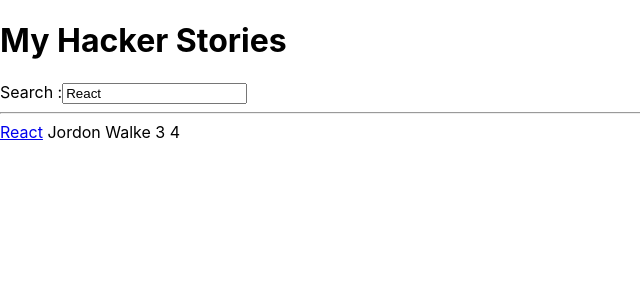
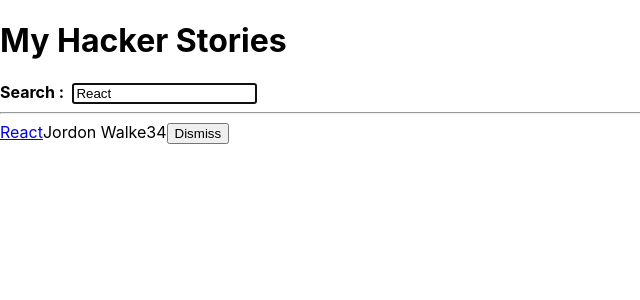
Before and after one commit to pratikgohil1999/hacker-stories, a React (Create React App) app: page / in a window 1280 px wide. Shown: the top 300 px of the page, without its empty margins (0-640 px from the left). Built offline with nearby package versions, Linux system fonts and the light colour scheme.

Commit message:
remove stories feature added

```diff
--- a/src/App.js
+++ b/src/App.js
@@ -1,7 +1,6 @@
 import React from 'react';
 
-const App = () => {
-  const stories = [
+const initialStories = [
   {
     title: 'React',
     url: 'https://reactjs.org/',
@@ -20,10 +19,32 @@ const App = () => {
   },
 ];
 
-  const [searchTerm, serSearchTerm] = React.useState('React');
+const useSemiPersistentState = (key, initialState) => {
+  const [value, setValue] = React.useState(
+    localStorage.getItem(key) || initialState
+  );
+
+  React.useEffect(() => {
+    localStorage.setItem(key, value);
+  }, [value, key]);
+
+  return [value, setValue];
+};
+
+const App = () => {
+  const [searchTerm, setSearchTerm] = useSemiPersistentState('search', 'React');
+
+  const [stories, setStories] = React.useState(initialStories);
+
+  const handleRemoveStory = (item) => {
+    const newStories = stories.filter(
+      (story) => item.objectID !== story.objectID
+    );
+    setStories(newStories);
+  };
 
   const handleSearch = (event) => {
-    serSearchTerm(event.target.value);
+    setSearchTerm(event.target.value);
   };
 
   const searchedStories = stories.filter(story =>
@@ -33,36 +54,59 @@ const App = () => {
   return (
     <div>
       <h1>My Hacker Stories</h1>
-      <Serach search={searchTerm} onSearch={handleSearch} />
+
+      <InputWithLabel
+        id='search'
+        value={searchTerm}
+        isFocused
+        onInputChange={handleSearch}
+      >
+        <strong>Search : </strong>
+      </InputWithLabel>
+
       <hr />
-      <List list={searchedStories} />
+
+      <List list={searchedStories} onRemoveItem={handleRemoveStory} />
     </div>
   );
 };
 
-const Serach = ({ search, onSearch }) => (
-  <div>
-    <label htmlFor="search">Search :</label>
+const InputWithLabel = ({ id, value, type = 'text', onInputChange, isFocused, children, }) => (
+  <>
+    <label htmlFor={id}>{children}</label>
+    &nbsp;
     <input
-      id="search"
-      type="text"
-      value={search}
-      onChange={onSearch}
+      id={id}
+      type={type}
+      value={value}
+      autoFocus={isFocused}
+      onChange={onInputChange}
     />
-  </div>
+  </>
 );
 
-const List = ({ list }) =>
-  list.map(({ objectID, ...item }) => <Item key={objectID}{...item} />);
+const List = ({ list, onRemoveItem }) =>
+  list.map(item => (
+    <Item
+      key={item.objectID}
+      item={item}
+      onRemoveItem={onRemoveItem}
+    />
+  ));
 
-const Item = ({ title, url, author, num_comments, points }) => (
+const Item = ({ item, onRemoveItem }) => (
     <div>
       <span>
-      <a href={url}>{title}</a>
+        <a href={item.url}>{item.title}</a>
       </span>
-    <span> {author}</span>
-    <span> {num_comments}</span>
-    <span> {points}</span>
+      <span>{item.author}</span>
+      <span>{item.num_comments}</span>
+      <span>{item.points}</span>
+      <span>
+        <button type='button' onClick={() => onRemoveItem.bind(null, item)}>
+          Dismiss
+        </button>
+      </span>
     </div>
   );
 
```
Also changed, not shown: 1 other file (tests, documents, lock files or other folders). Lines whose indentation alone changed are shown as unchanged.
